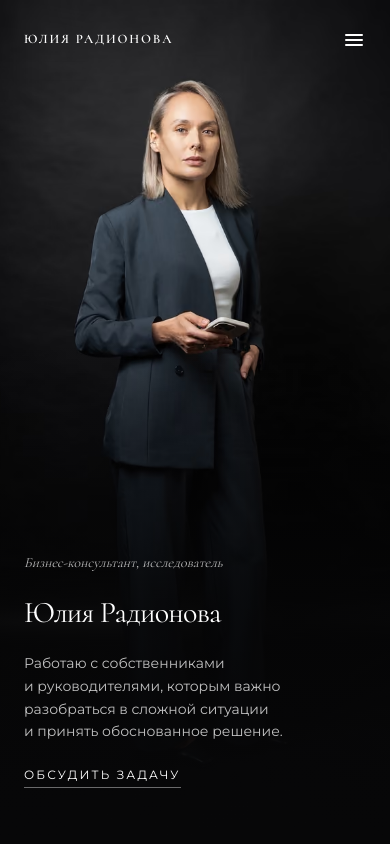
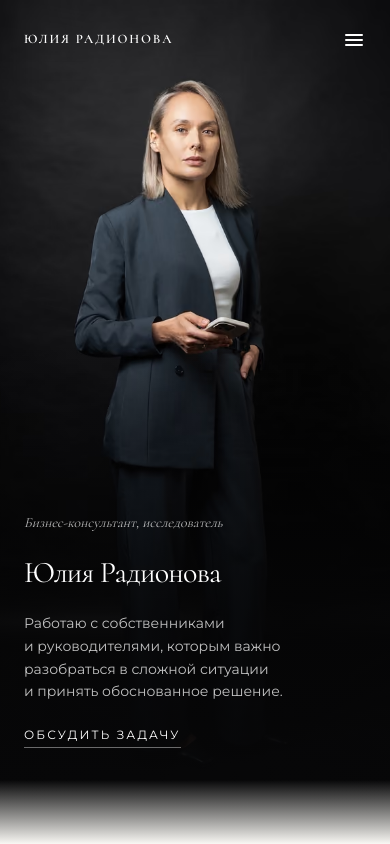
Before and after one commit to stnslv-lxsn/mandolinistonline, a Next.js app: page / in a window 390 px wide. Shown: the top 844 px of the page. Built offline with nearby package versions, Linux system fonts and the light colour scheme.

Commit message:
style: short fade from the dark hero into the page colour
96px on desktop, 64px on phones; the phone text moves up so it stays on the
dark part.

Co-Authored-By: Claude Opus 5.5 <noreply@anthropic.com>
Claude-Session: https://claude.ai/code/session_01SmZzA3WVcJ8ARF8Zu4ptSu

```diff
--- a/src/components/sections/Hero.tsx
+++ b/src/components/sections/Hero.tsx
@@ -27,8 +27,12 @@ export default function Hero() {
       {/* Затемнение снизу под текстом — только на телефоне, где текст лежит на фото */}
       <div className="lg:hidden absolute inset-x-0 bottom-0 h-3/5 pointer-events-none bg-gradient-to-t from-backdrop via-backdrop/70 to-transparent" />
 
+      {/* Короткий переход в цвет страницы у нижнего края, чтобы тёмный экран
+          не обрывался о светлый раздел под ним */}
+      <div className="absolute inset-x-0 bottom-0 h-16 lg:h-24 pointer-events-none bg-gradient-to-b from-transparent to-paper" />
+
       {/* Контент */}
-      <div className="relative z-10 h-full flex items-end lg:items-center lg:justify-end px-6 pb-14 lg:px-12 lg:pb-0 xl:px-24">
+      <div className="relative z-10 h-full flex items-end lg:items-center lg:justify-end px-6 pb-24 lg:px-12 lg:pb-0 xl:px-24">
         <div className="w-full lg:w-[44%] max-w-xl flex flex-col gap-6 text-white">
           <p className="font-serif italic text-sm md:text-xl text-white/70">
             {formatTypography("Бизнес-консультант, исследователь")}
```
